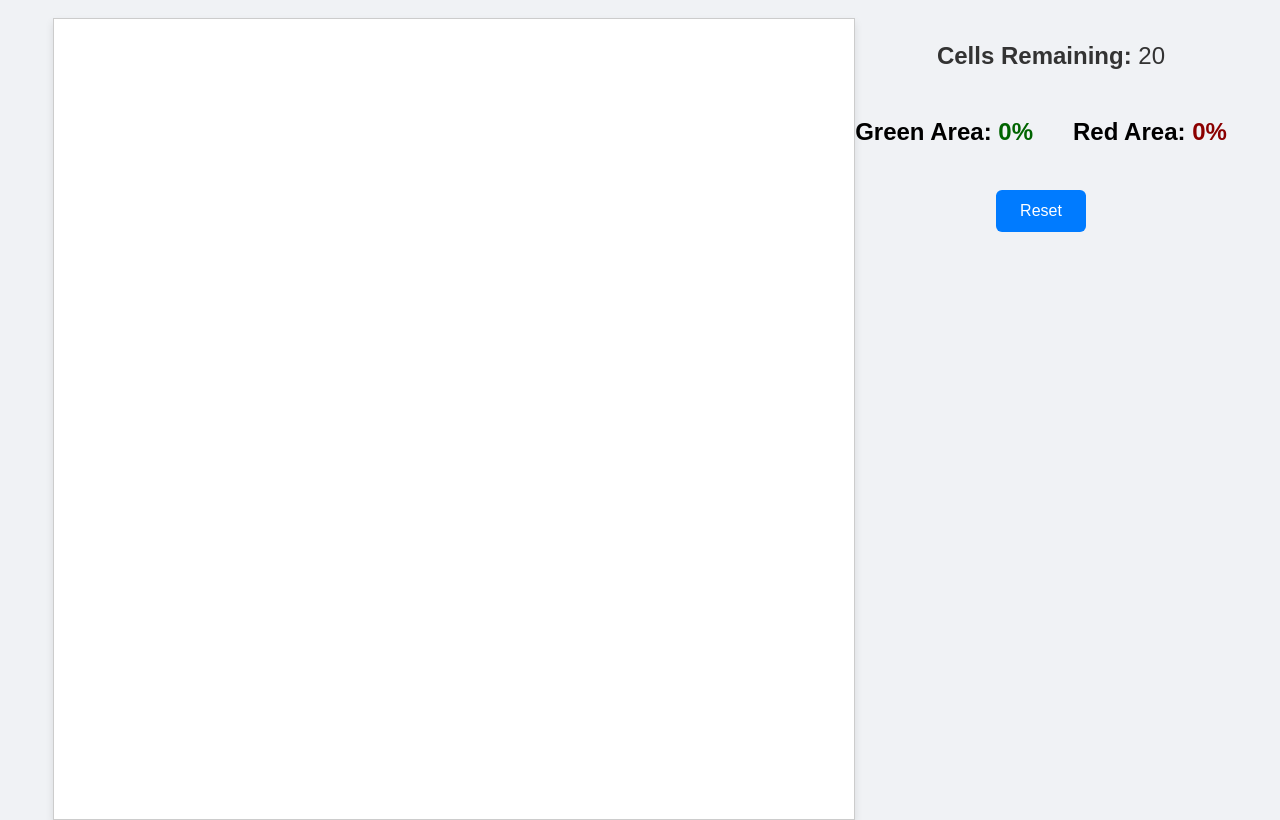
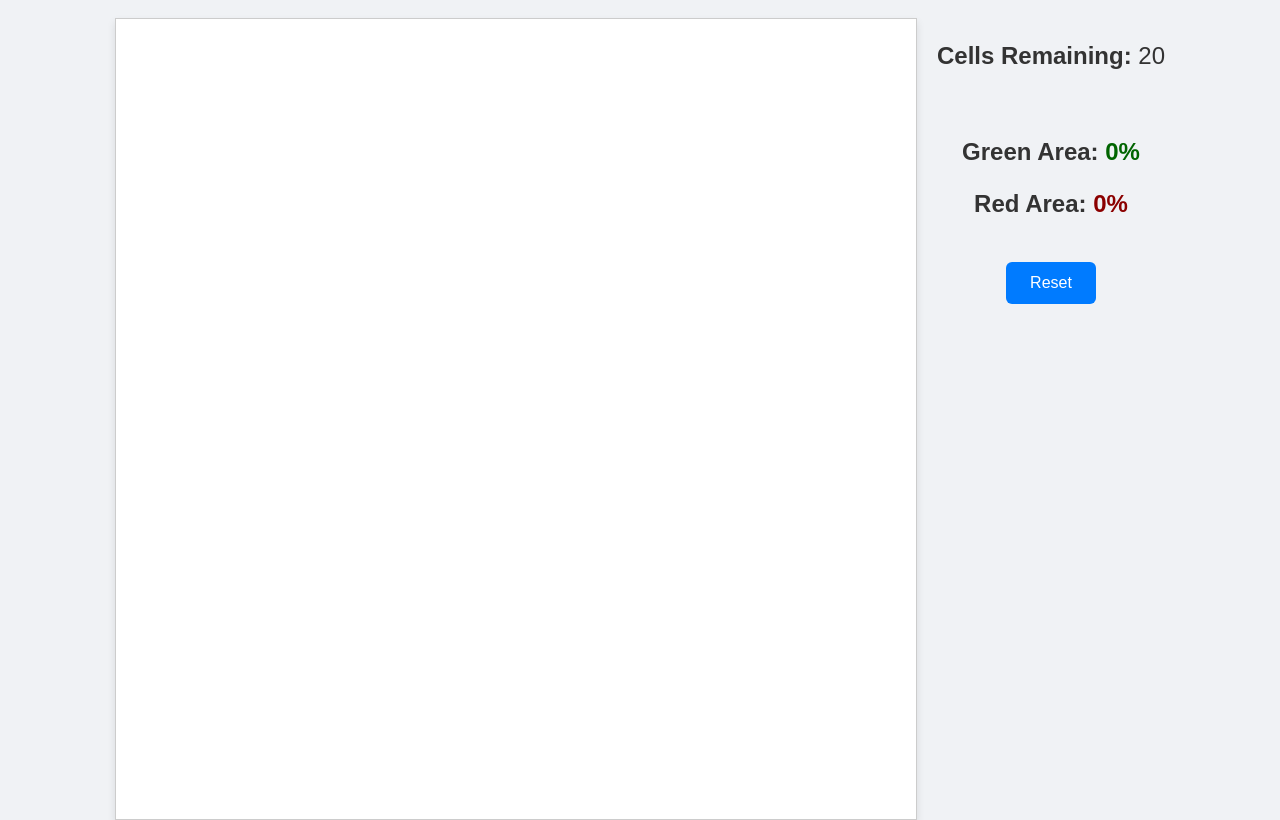
Before and after one commit to PolVilaseca/voronoi_game, a plain HTML site: page index.html in a window 1280 px wide. Shown: the part 60-880 px from the top of the page. Drawn offline with nearby package versions, Linux system fonts and the light colour scheme.

Commit message:
Update styles.css

```diff
--- a/styles.css
+++ b/styles.css
@@ -23,30 +23,28 @@ h1 {
     box-shadow: 0 4px 8px rgba(0, 0, 0, 0.1);
 }
 
-#countdown {
+#ui-container {
+    display: flex;
+    flex-direction: column;
     margin-left: 20px;
-    font-size: 24px;  /* Larger font size for visibility */
+}
+
+#countdown, #scoreboard, #controls {
+    margin-bottom: 20px;
+}
+
+#countdown, #scoreboard {
+    font-size: 24px;
     color: #333;
 }
 
-#scoreboard {
-    margin: 20px auto;
-    display: flex;
-    justify-content: center;
-    font-size: 24px;  /* Larger font size */
-}
-
 #greenArea {
-    color: darkgreen;  /* Dark green color for green area */
-    margin-right: 40px;
+    color: darkgreen;
+    margin-bottom: 10px;
 }
 
 #redArea {
-    color: darkred;  /* Dark red color for red area */
-}
-
-#controls {
-    margin: 20px auto;
+    color: darkred;
 }
 
 #resetButton {
```
